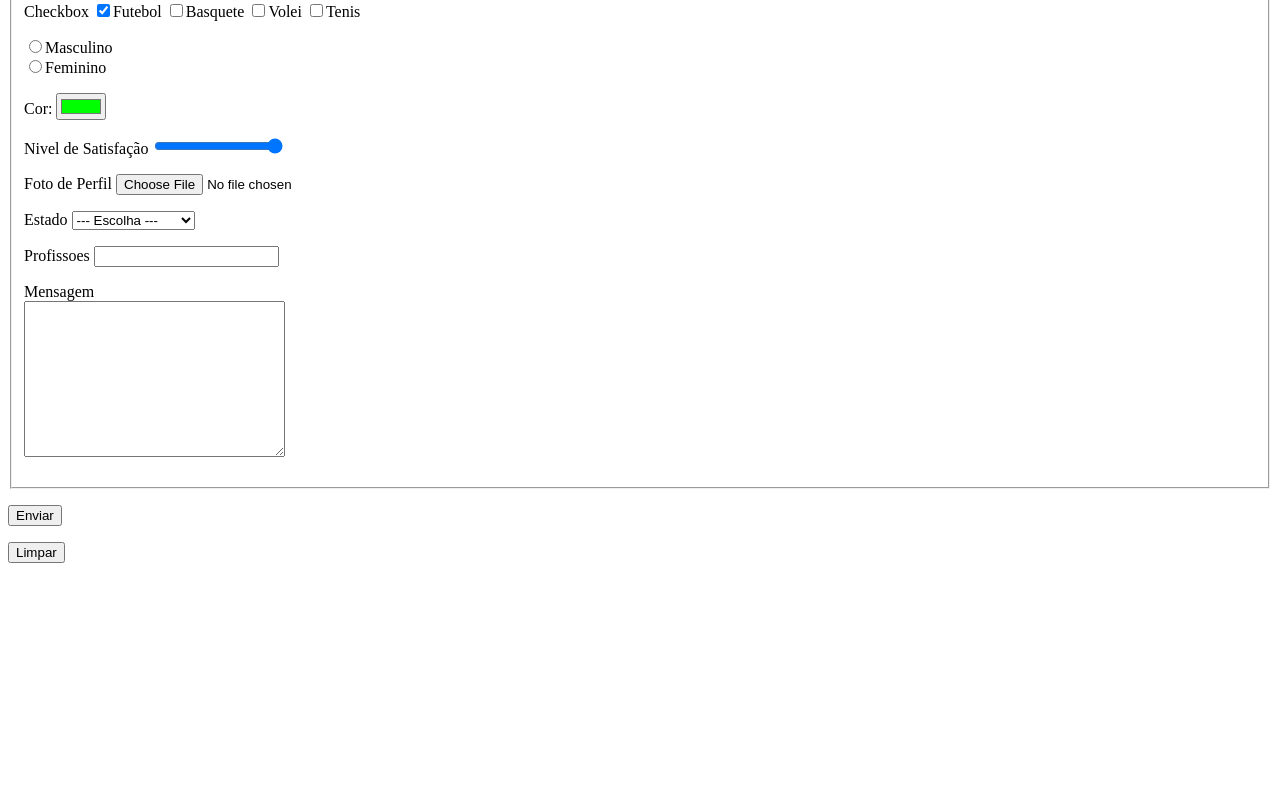
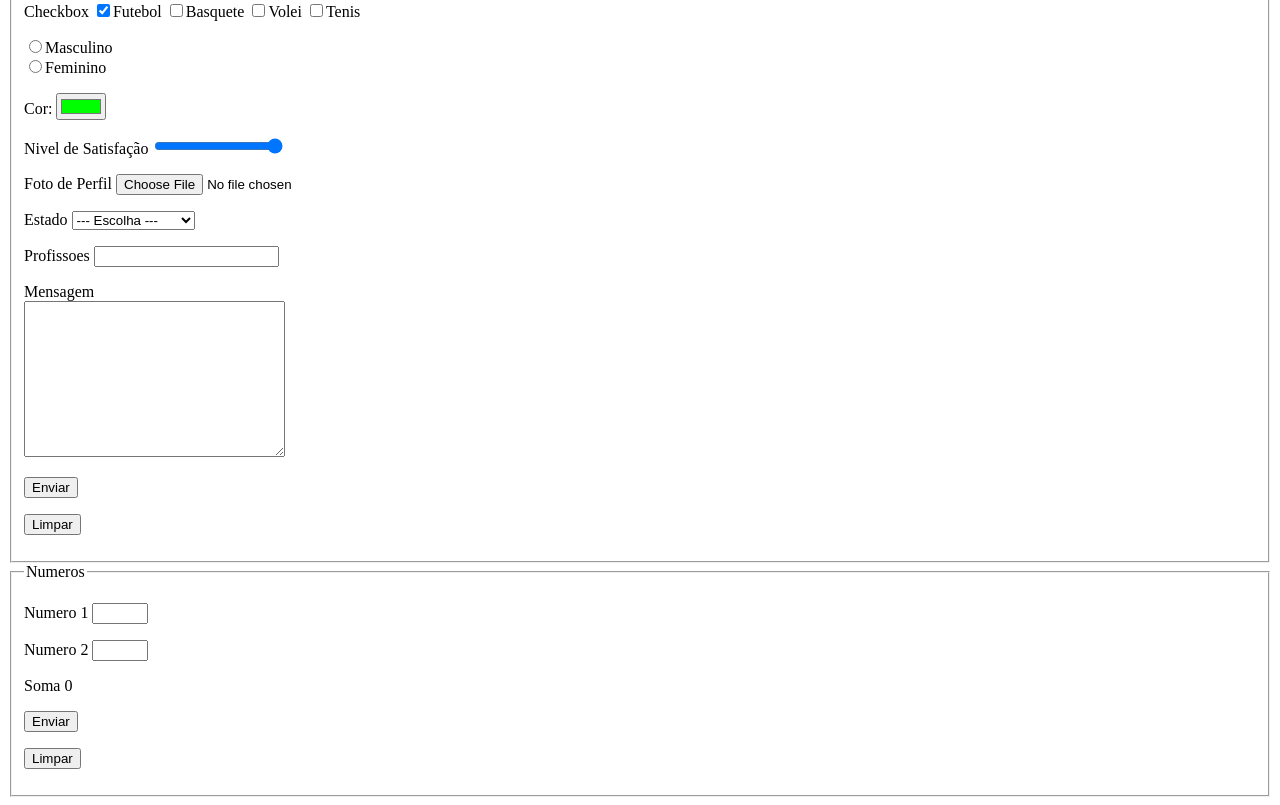
Before and after one commit to ICarlos-EduardoI/Curso-HTM-CSS, a plain HTML site: page TUDO/Formulario.html in a window 1280 px wide. Shown: the part 381-1186 px from the top of the page. Before the commit the page ends 960 px from the top, so only its background shows below. Drawn offline with Linux system fonts and the light colour scheme.

Commit message:
Conta com Output

```diff
--- a/TUDO/Formulario.html
+++ b/TUDO/Formulario.html
@@ -99,14 +99,36 @@
                 <textarea name="msg" id="imsg" cols="30" rows="10"></textarea>
             </p>
 
+        <p><input type="submit" value="Enviar"></p>
+        <p><input type="reset" value="Limpar"></p>
+    </form>
+    </fieldset>
 
-        </fieldset>
+    <fieldset>
+        <legend>Numeros</legend>
+        <form action="cadastro.php" method="get">
+
+            <p>
+                <label for="in1"> Numero 1</label>
+                <input type="number" name="n1" id="in1" min="0" max="50" required oninput="isoma.innerHTML = Number (in1.value) + Number (in2.value)">
+            </p>
+
+            <p>
+                <label for="in2"> Numero 2</label>
+                <input type="number" name="n2" id="in2" min="0" max="50" required oninput="isoma.innerHTML = Number (in1.value) + Number (in2.value)">
+            </p>
+
+            <p>
+                <label for="isoma">Soma</label>
+                <output id="soma" name="isoma">0</output>
+            </p>
+
+            <p><input type="submit" value="Enviar"></p>
+            <p><input type="reset" value="Limpar"></p>
+        </form>
+    </fieldset>
 
 
 
-        <p><input type="submit" value="Enviar"></p>
-        <p><input type="reset" value="Limpar"></p>
-    </form>
-
 </body>
 </html>
```
